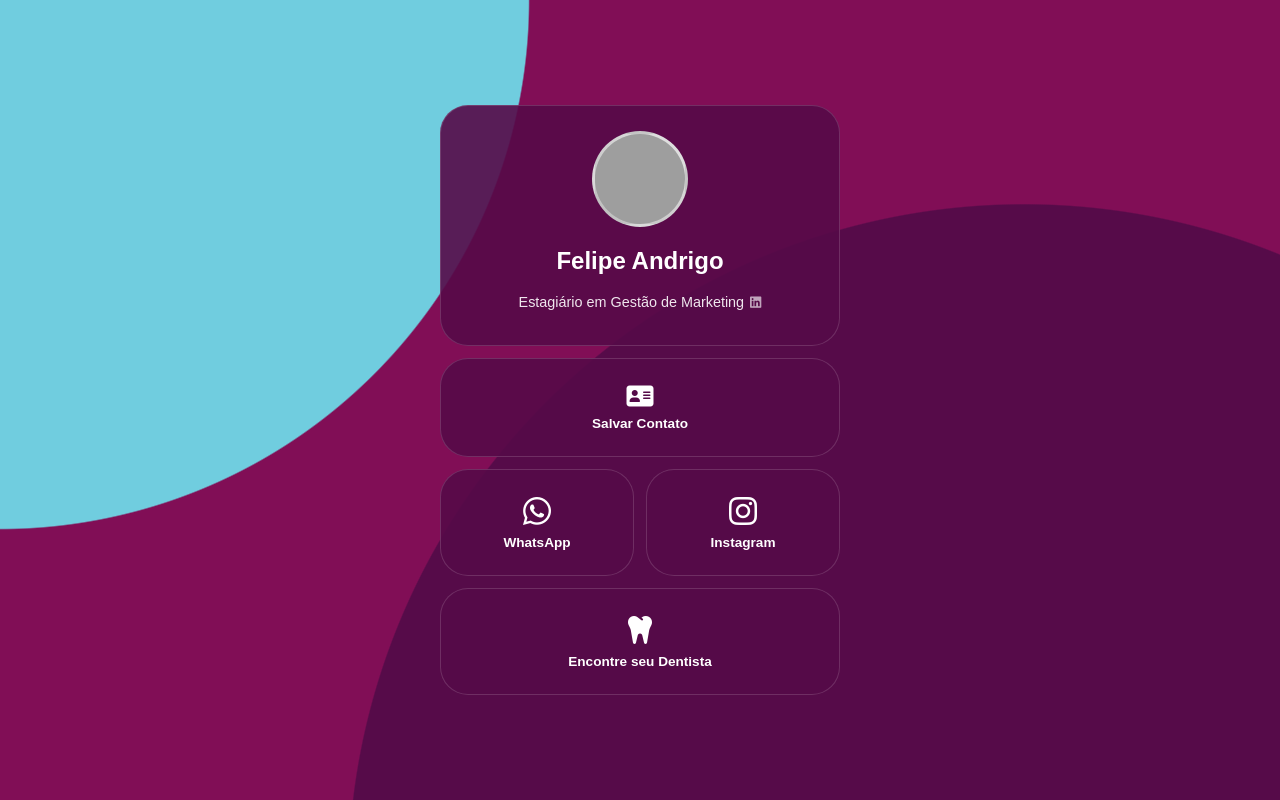
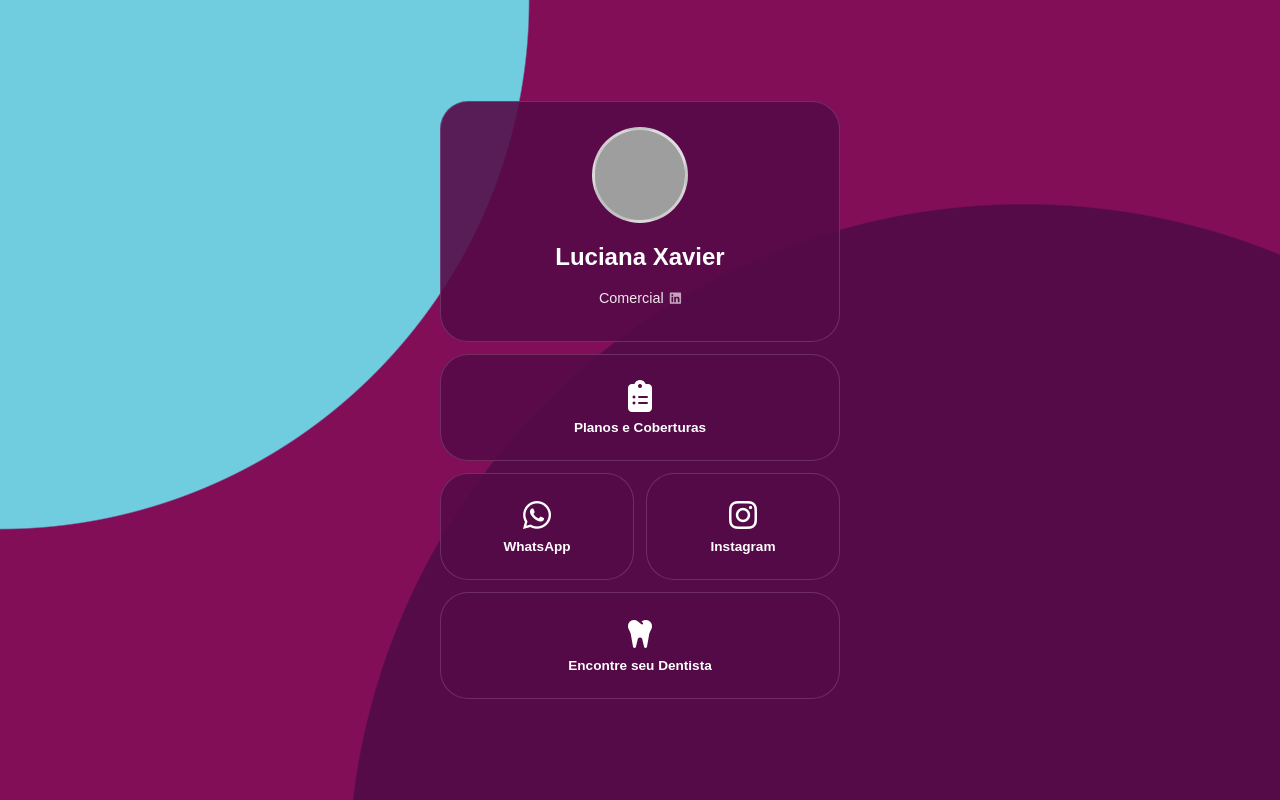
Before and after one commit to uniodontopp/ntag-luc-unipp, a plain HTML site: page index.html in a window 1280 px wide. Drawn offline with Linux system fonts and the light colour scheme; grey boxes are pictures that could not be loaded; a web font is replaced by a local one.

Commit message:
index.html

```diff
--- a/index.html
+++ b/index.html
@@ -19,8 +19,7 @@
             --shape-cyan: #70cddf;
             --shape-dark: #560b49;
 
-            /* --- MUDANÇA AQUI: O EFEITO ROXO ESCURO --- */
-            /* Em vez de branco transparente, usamos a cor da marca com 90% de opacidade */
+            /* COR DO CARTÃO (Sólido Roxo Escuro - Tema Dark) */
             --card: rgba(86, 11, 73, 0.9);
 
             --text: #ffffff;
@@ -67,8 +66,7 @@
             align-items: center;
             transition: 0.3s ease;
             border: 1px solid var(--glass-border);
-
-            /* Removi o blur para ficar nítido e sólido como você gostou */
+            /* Sem blur, visual sólido */
             cursor: pointer;
 
             /* Preparação para animação via JS */
@@ -81,7 +79,6 @@
         .card:hover {
             transform: translateY(-5px);
             border-color: var(--hover-light);
-            /* MUDANÇA NO HOVER: Fica um roxo um pouco mais claro e vivo */
             background: rgba(110, 20, 95, 1);
             box-shadow: 0 8px 20px rgba(0, 0, 0, 0.3);
         }
@@ -96,12 +93,11 @@
             background: linear-gradient(45deg, #aaa, #ddd);
             margin-bottom: 15px;
             object-fit: cover;
-            border: 3px solid rgba(255, 255, 255, 0.2); /* Borda um pouco mais grossa */
+            border: 3px solid rgba(255, 255, 255, 0.2);
         }
 
         h1 { font-size: 1.5rem; margin: 5px 0; font-weight: 700; text-align: center;}
 
-        /* Ajuste para o texto do cargo + ícone pequeno */
         p { font-size: 0.9rem; opacity: 0.9; text-align: center; margin-bottom: 10px; font-weight: 400; display: flex; align-items: center; gap: 6px; justify-content: center; }
 
         .label { font-weight: 600; font-size: 0.85rem; color: var(--accent); margin-top: 8px; text-align: center;}
@@ -118,14 +114,14 @@
             <h1 id="nome-colaborador">...</h1>
             <p>
                 <span id="cargo-colaborador">...</span>
-                <i class="fa-brands fa-linkedin" style="font-size: 0.9em; opacity: 0.7;"></i>
+                <i class="fa-brands fa-linkedin" id="icone-linkedin-perfil" style="font-size: 0.9em; opacity: 0.7; display: none;"></i>
             </p>
         </a>
 
-        <div class="card full" id="btn-save-contact" onclick="gerarVcard()">
-            <i class="fa-solid fa-address-card" style="font-size: 1.5rem;"></i>
-            <span class="label">Salvar Contato</span>
-        </div>
+        <a href="" class="card full" id="link-planos">
+            <i class="fa-solid fa-clipboard-list" style="font-size: 2rem;"></i>
+            <span class="label">Planos e Coberturas</span>
+        </a>
 
         <a href="" class="card" target="_blank" id="link-whatsapp">
             <i class="fa-brands fa-whatsapp" style="font-size: 2rem;"></i>
@@ -145,26 +141,26 @@
 
     <script>
         // ==========================================
-        // ÁREA DE DADOS DO COLABORADOR
+        // ÁREA DE DADOS DA COLABORADORA
         // ==========================================
         const colaborador = {
-            nome: "Felipe Andrigo",
-            cargo: "Estagiário em Gestão de Marketing",
-            email: "felipe.andrigo@exemplo.com.br",
+            nome: "Luciana Xavier",
+            cargo: "Comercial",
 
-            // Link do seu LinkedIn Pessoal (Vai no Card do Topo)
-            linkedinPessoal: "https://www.linkedin.com/in/felipe-alves-325a4121a/",
+            // Link do LinkedIn da Luciana
+            linkedinPessoal: "https://www.linkedin.com/in/luciana-xavier-otiai-5bab09148/?utm_source=share&utm_campaign=share_via&utm_content=profile&utm_medium=ios_app",
 
-            // Foto do LinkedIn
-            fotoUrl: "https://media.licdn.com/dms/image/v2/D4D03AQEKm9mgWnCChw/profile-displayphoto-crop_800_800/B4DZd95TyVGgAU-/0/1750163865284?e=1771459200&v=beta&t=7uT3OeC28MjI6gmcFlVmcV3pL0TQIKC-6f9NsM8RaRE",
+            // Link para a página de planos (Arquivo interno)
+            linkPlanos: "planos.html",
 
-            // WhatsApp
-            whatsapp: "5518996475746",
+            // FOTO ATUALIZADA
+            fotoUrl: "https://media.licdn.com/dms/image/v2/D4D03AQGWzmdQ8dIPlw/profile-displayphoto-shrink_800_800/profile-displayphoto-shrink_800_800/0/1674659246892?e=1771459200&v=beta&t=v40zY2xMSFgdnLfow0rSD70jUkRIhSZzqbx5qLRKEfg",
 
-            // Instagram Uniodonto
+            // WhatsApp da Luciana
+            whatsapp: "5518996719437",
+
+            // Links Padrão da Empresa
             instagram: "https://www.instagram.com/uniodontoprudente/",
-
-            // Buscador de Dentistas
             buscaDentista: "https://seguro.fisistemas.com.br/EncontreSeuDentista/pesquisa;s=336017"
         };
 
@@ -172,22 +168,21 @@
         // LÓGICA DO SISTEMA
         // ==========================================
 
-        // 1. Preenche Textos e Links do Perfil
         document.title = `${colaborador.nome} | Contato`;
         document.getElementById('nome-colaborador').innerText = colaborador.nome;
         document.getElementById('cargo-colaborador').innerText = colaborador.cargo;
 
-        // Configura o link do Card de Perfil
         const cardProfile = document.getElementById('card-profile');
+        const iconProfile = document.getElementById('icone-linkedin-perfil');
         if(colaborador.linkedinPessoal) {
             cardProfile.href = colaborador.linkedinPessoal;
+            iconProfile.style.display = 'inline-block';
         } else {
-            // Se não tiver link, remove o comportamento de clique
             cardProfile.removeAttribute('href');
             cardProfile.style.cursor = 'default';
+            iconProfile.style.display = 'none';
         }
 
-        // 2. Carrega Foto
         const imgElement = document.getElementById('foto-perfil');
         if (colaborador.fotoUrl && colaborador.fotoUrl.length > 10) {
             imgElement.src = colaborador.fotoUrl;
@@ -199,7 +194,6 @@
             cardProfile.insertBefore(divIcon, cardProfile.children[0]);
         }
 
-        // 3. Configura Botões Inferiores
         const configBtn = (id, link, prefix = '') => {
             const el = document.getElementById(id);
             if(link) el.href = prefix + link;
@@ -209,8 +203,8 @@
         configBtn('link-whatsapp', colaborador.whatsapp, 'https://wa.me/');
         configBtn('link-instagram', colaborador.instagram);
         configBtn('link-dentista', colaborador.buscaDentista);
+        configBtn('link-planos', colaborador.linkPlanos);
 
-        // 4. Animação em Cascata
         const cards = document.querySelectorAll('.card');
         cards.forEach((card, index) => {
             if(!card.classList.contains('hidden')){
@@ -218,18 +212,6 @@
                 card.classList.add('visible');
             }
         });
-
-        // 5. Gerar vCard
-        function gerarVcard() {
-            // Para o vCard, usamos o link do LinkedIn Pessoal se houver, ou Insta
-            const socialLink = colaborador.linkedinPessoal || colaborador.instagram;
-
-            const vcard = `BEGIN:VCARD\nVERSION:3.0\nFN:${colaborador.nome}\nTITLE:${colaborador.cargo}\nTEL;TYPE=CELL:${colaborador.whatsapp}\nEMAIL:${colaborador.email}\nURL:${socialLink}\nEND:VCARD`;
-            const link = document.createElement('a');
-            link.href = URL.createObjectURL(new Blob([vcard], { type: 'text/vcard' }));
-            link.download = `${colaborador.nome}.vcf`;
-            link.click();
-        }
     </script>
 </body>
 </html>
```
